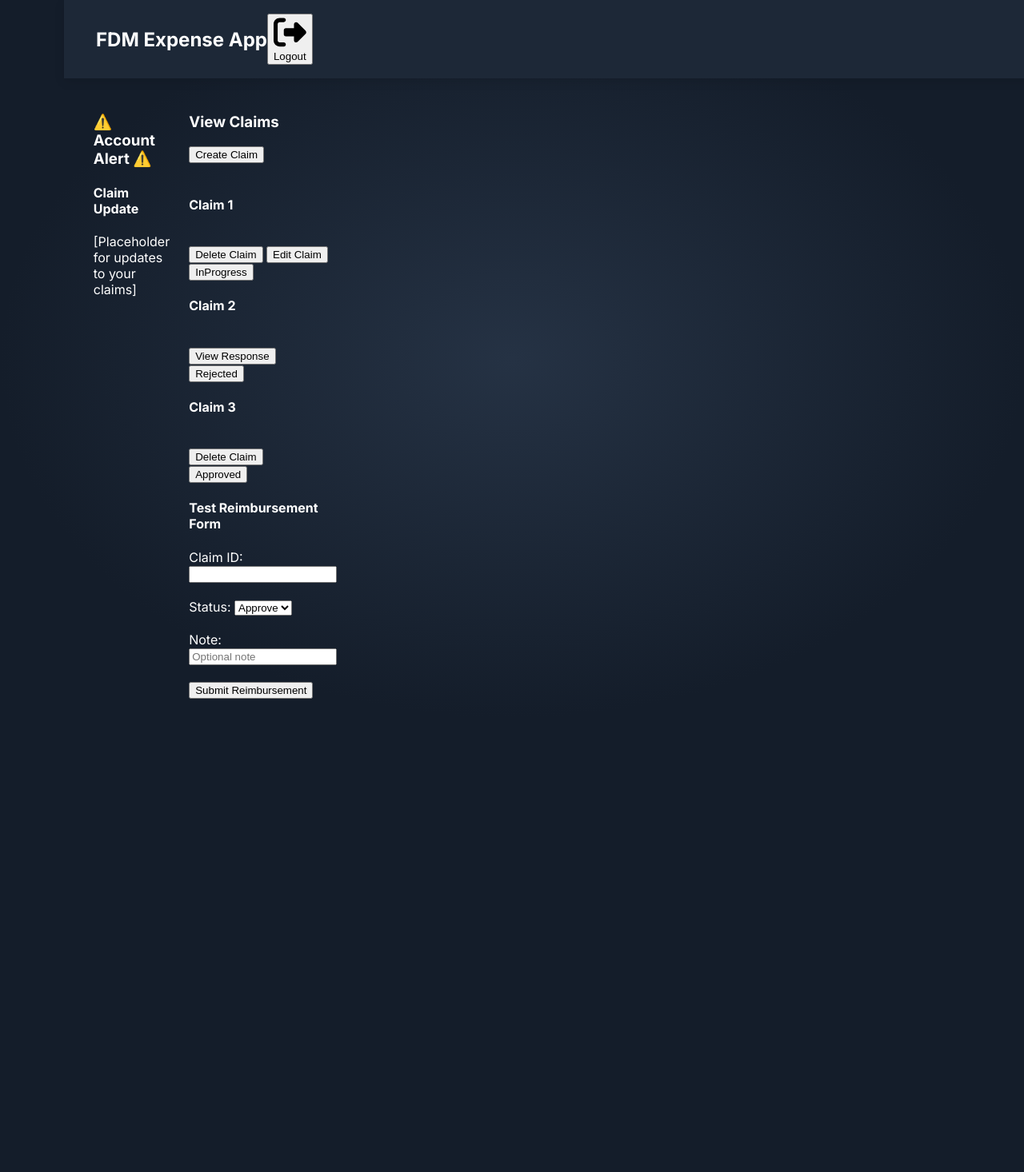
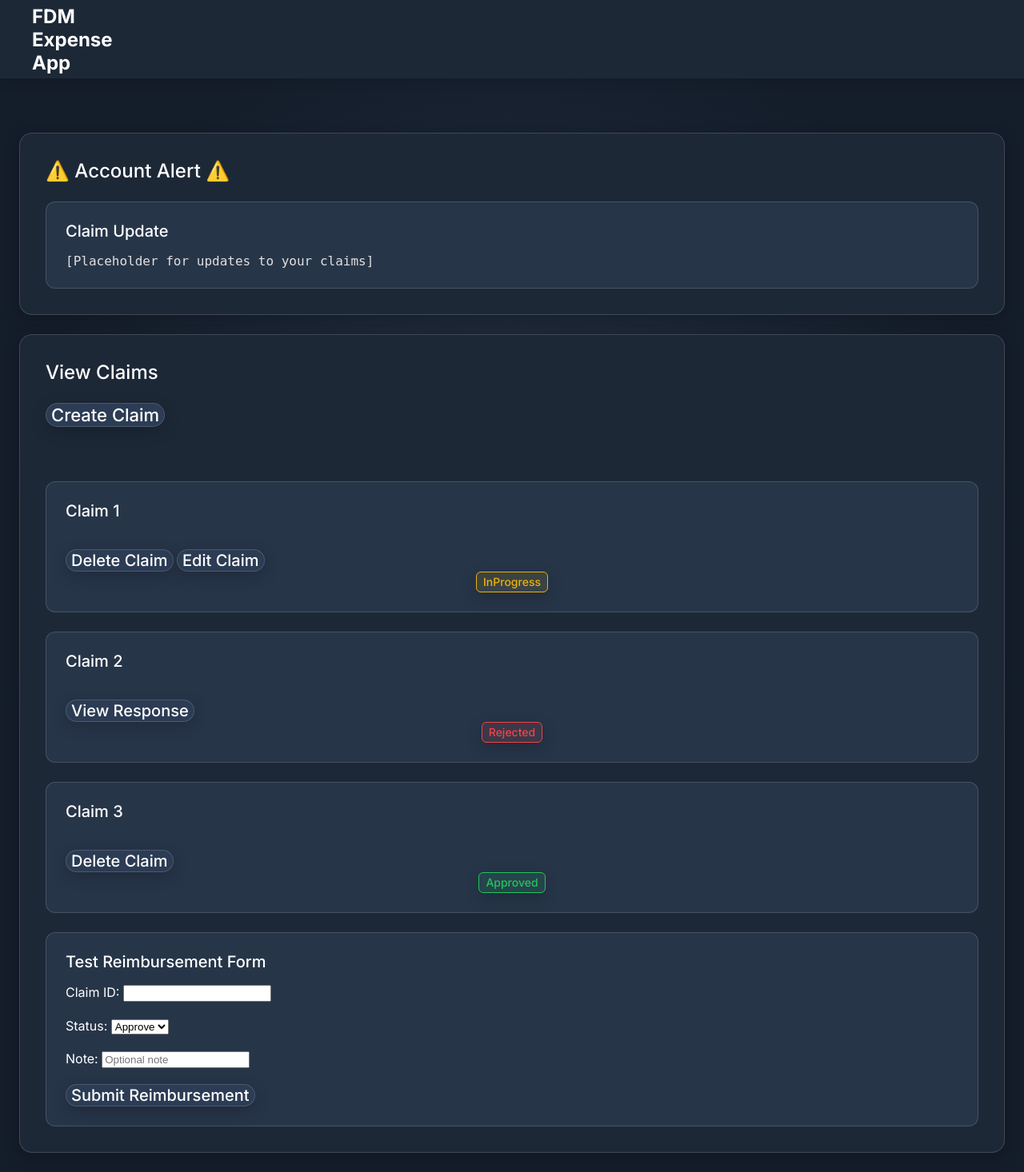
Before and after one commit to KashiCode/FDM-Expense-App, a PHP site: page /php/finance_dashboard.php in a window 1280 px wide. Shown: the whole page at 80% size. Before the commit the page ends 874 px from the top, so only its background shows below. Run offline with PHP 8.4, Linux system fonts and the light colour scheme.

Commit message:
fixed style.css

```diff
--- a/css/style.css
+++ b/css/style.css
@@ -1,13 +1,13 @@
 /* Global Styles */
-@import url("https://fonts.googleapis.com/css2?family=Inter:wght@300;400;500;600;700&display=swap");
+@import url('https://fonts.googleapis.com/css2?family=Inter:wght@300;400;500;600;700&display=swap');
 
 body {
   background-color: #121826;
   color: #ffffff;
-  font-family: "Inter", sans-serif;
+  font-family: 'Inter', sans-serif;
   margin: 0;
   padding: 0;
-  background: radial-gradient(50% 50% at 50% 50%, #253244 0%, #141d2a 100%);
+  background: radial-gradient(50% 50% at 50% 50%, #253244 0%, #141D2A 100%);
   min-height: 100vh;
 }
 
@@ -26,7 +26,7 @@
 .navbar {
   width: 100%;
   height: 98px;
-  background: #1d2837;
+  background: #1D2837;
   display: flex;
   align-items: center;
   padding: 0 40px;
@@ -36,18 +36,207 @@
   right: 0;
   z-index: 1000;
   box-shadow: 0px 4px 12px rgba(0, 0, 0, 0.1);
-  margin-left: 5rem;
 }
 
 .navbar .logo {
-  color: #fff;
+  color: #FFF;
   font-size: 24px;
   font-weight: 700;
 }
 
-.label {
+/* Button Styles */
+button {
+  color: #FFF;
+  font-family: Inter;
+  font-size: 20px;
+  font-weight: 500;
+  cursor: pointer;
+  border-radius: 16px;
+  border: 1px solid rgba(255, 255, 255, 0.15);
+  background: #2C3C54;
+  box-shadow: 0px 6px 20px rgba(0, 0, 0, 0.2);
+}
+
+button:hover {
+  background: #374151;
+}
+
+/* style for Approval/Denial/Progress Buttons */
+.badges {
+  display: flex;
+  flex-direction: column;
+  gap: 1rem;
+  align-items: center;
+  flex-wrap: wrap;
+  justify-content: center;
+}
+/* style for Approval/Denial/Progress Buttons */
+.badges > button {
+  font-size: 0.875rem;
+  line-height: 1.25rem;
+  padding: 2px .5rem;
+  cursor: pointer;
+  border: none;
+  border-radius: 0.375rem;
+  outline: none;
+}
+/* style for In progress Button */
+.badges .yellow {
+  background-color: rgba(234, 179, 8, 0.10);
+  color: rgb(234 179 8);
+  border: 1px rgb(234 179 8) solid;
+}
+/* style for Approval Button */
+.badges .green {
+  background-color: rgba(34, 197, 94, 0.10);
+  color: rgb(34 197 94);
+  border: 1px rgb(34 197 94) solid;
+}
+/* style for Denial Button */
+.badges .red {
+  background-color: rgba(239, 68, 68, 0.10);
+  color: rgb(239 68 68);
+  border: 1px rgb(239 68 68) solid;
+}
+/* style for Approval Required Button */
+.badges .blue {
+  background-color: rgba(59, 130, 246, 0.10);
+  color: rgb(59 130 246);
+  border: 1px rgb(59 130 246) solid;
+}
+
+/* style for Main View Claims/Users UI */
+/* Element Names Require Changing */
+.weather-map, .active-alerts {
+  grid-column: span 12;
+  border-radius: 16px;
+  border: 1px solid rgba(255, 255, 255, 0.15);
+  background: #1D2837;
+  padding: 32px;
+  box-shadow: 0px 6px 20px rgba(0, 0, 0, 0.2);
+}
+
+.weather-map h3, .active-alerts h3 {
+  margin: 0 0 24px 0;
+  font-size: 24px;
+  font-weight: 500;
+}
+
+.map-placeholder {
+  width: 100%;
+  height: 400px;
+  background: #273549;
+  border-radius: 12px;
+  margin-top: 24px;
+  display: flex;
+  align-items: center;
+  justify-content: center;
+}
+
+.report {
+  border-radius: 12px;
+  border: 1px solid rgba(255, 255, 255, 0.15);
+  background: #273549;
+  padding: 24px;
+  margin-top: 24px;
+}
+
+.report h4 {
+  margin: 0 0 16px 0;
+  font-size: 20px;
+  font-weight: 500;
+}
+
+.report p {
+  font-family: monospace;
   font-size: 16px;
-  font-weight: 500;
-  color: #fff;
-  margin-bottom: 1rem;
+  margin: 0;
+  color: #e0e0e0;
 }
+
+.tabs {
+  display: flex;
+  gap: 12px;
+  margin-bottom: 24px;
+}
+
+.tabs button {
+  font-size: 22px;
+}
+
+
+/*Styles for logout button */
+.Btn {
+    display: flex;
+    align-items: center;
+    justify-content: center;
+    width: 45px;
+    height: 45px;
+    border: none;
+    border-radius: 50%;
+    cursor: pointer;
+    position: relative;
+    overflow: hidden;
+    transition: width 0.3s, border-radius 0.3s, justify-content 0.3s;
+    box-shadow: 2px 2px 10px rgba(0, 0, 0, 0.199);
+    background-color: rgb(255, 65, 65);
+    padding: 0 8px;
+    margin-left: 2100px;
+  }
+  /*Styles for logout button */
+  button {
+    color: #FFF;
+    font-family: Inter;
+    font-size: 20px;
+    font-weight: 500;
+    cursor: pointer;
+    border-radius: 16px;
+    border: 1px solid rgba(255, 255, 255, 0.15);
+    background: #2C3C54;
+    box-shadow: 0px 6px 20px rgba(0, 0, 0, 0.2);
+  }
+  /*Styles for logout button */
+  button:hover {
+    background: #374151;
+  }
+  /*Styles for logout button */
+  .sign {
+    display: flex;
+    align-items: center;
+    justify-content: center;
+    transition: transform 0.3s;
+  }
+  /*Styles for logout button */
+  .sign svg {
+    width: 17px;
+  }
+  /*Styles for logout button */
+  .sign svg path {
+    fill: white;
+  }
+
+  /*Styles for logout button */
+  .text {
+    opacity: 0;
+    color: white;
+    font-size: 1em;
+    font-weight: 600;
+    transition: opacity 0.3s, width 0.3s;
+    white-space: nowrap;
+    width: 0px;
+    overflow: hidden;
+  }
+
+ /*Styles for logout button */
+  .Btn:hover {
+    width: 125px;
+    border-radius: 40px;
+    justify-content: flex-start;
+    padding-left: 15px;
+  }
+  /*Styles for logout button */
+  .Btn:hover .text {
+    opacity: 1;
+    width: auto;
+    margin-left: 10px;
+  }
```
